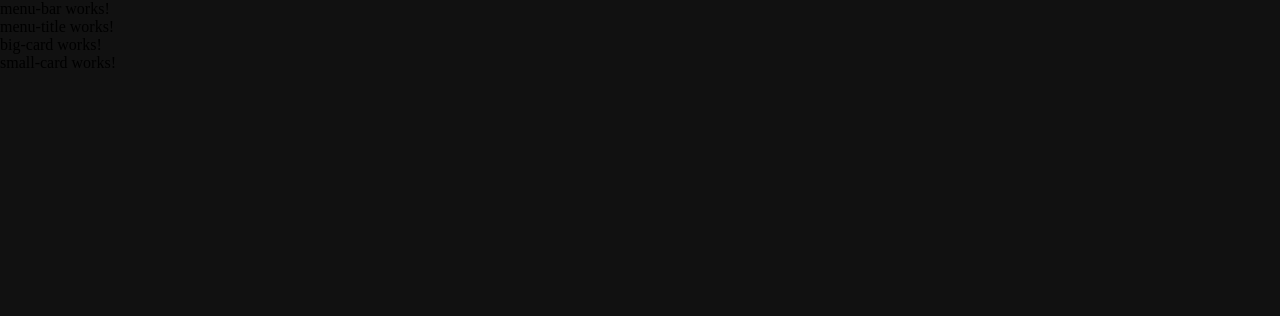
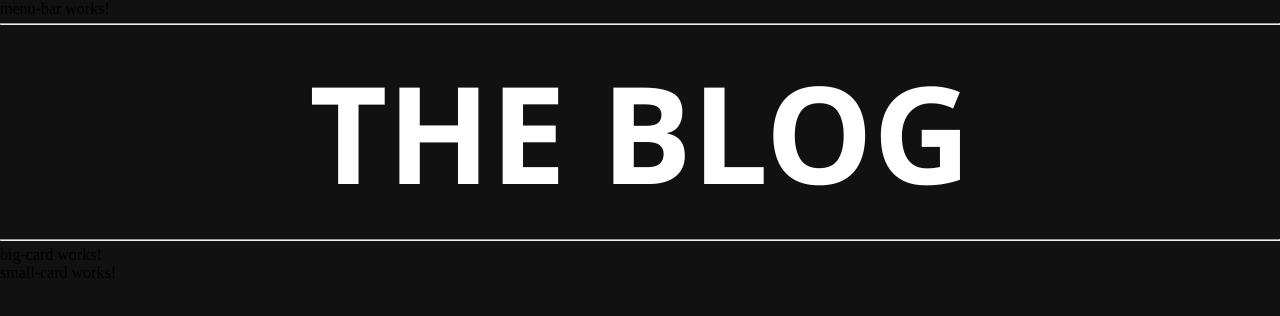
Before and after one commit to MarcosBenHurSilva/abgular-blog-project, an Angular app: page / in a window 1280 px wide. Shown: the top 316 px of the page. Built offline with nearby package versions, Linux system fonts and the light colour scheme.

Commit message:
menu-title

```diff
--- a/src/app/components/big-card/big-card.component.ts
+++ b/src/app/components/big-card/big-card.component.ts
@@ -1,9 +1,11 @@
 import { Component } from '@angular/core';
+import { FormsModule } from '@angular/forms';
+import { CommonModule } from '@angular/common';
 
 @Component({
   selector: 'app-big-card',
   standalone: true,
-  imports: [],
+  imports: [CommonModule, FormsModule],
   templateUrl: './big-card.component.html',
   styleUrl: './big-card.component.css'
 })
--- a/src/app/components/menu-title/menu-title.component.css
+++ b/src/app/components/menu-title/menu-title.component.css
@@ -0,0 +1,19 @@
+.container_menu-title {
+  color: white
+}
+
+.container_menu-title > h1 {
+  margin-top: 15px;
+  margin-bottom: 15px;
+  font-size: 135px;
+  font-family: 'Segoe UI', Tahoma, Geneva, Verdana, sans-serif;
+  display: flex;
+  justify-content: center;
+}
+
+.container_menu-title > hr {
+  margin-top: 5px;
+  margin-bottom: 5px;
+  display: flex;
+  justify-content: center;
+}
--- a/src/app/components/menu-title/menu-title.component.html
+++ b/src/app/components/menu-title/menu-title.component.html
@@ -1 +1,5 @@
-<p>menu-title works!</p>
+<div class="container_menu-title">
+  <hr>
+  <h1>THE BLOG</h1>
+  <hr>
+</div>
--- a/src/app/components/menu-title/menu-title.component.ts
+++ b/src/app/components/menu-title/menu-title.component.ts
@@ -1,9 +1,11 @@
 import { Component } from '@angular/core';
+import { FormsModule } from '@angular/forms';
+import { CommonModule } from '@angular/common';
 
 @Component({
   selector: 'app-menu-title',
   standalone: true,
-  imports: [],
+  imports: [FormsModule, CommonModule],
   templateUrl: './menu-title.component.html',
   styleUrl: './menu-title.component.css'
 })
```
